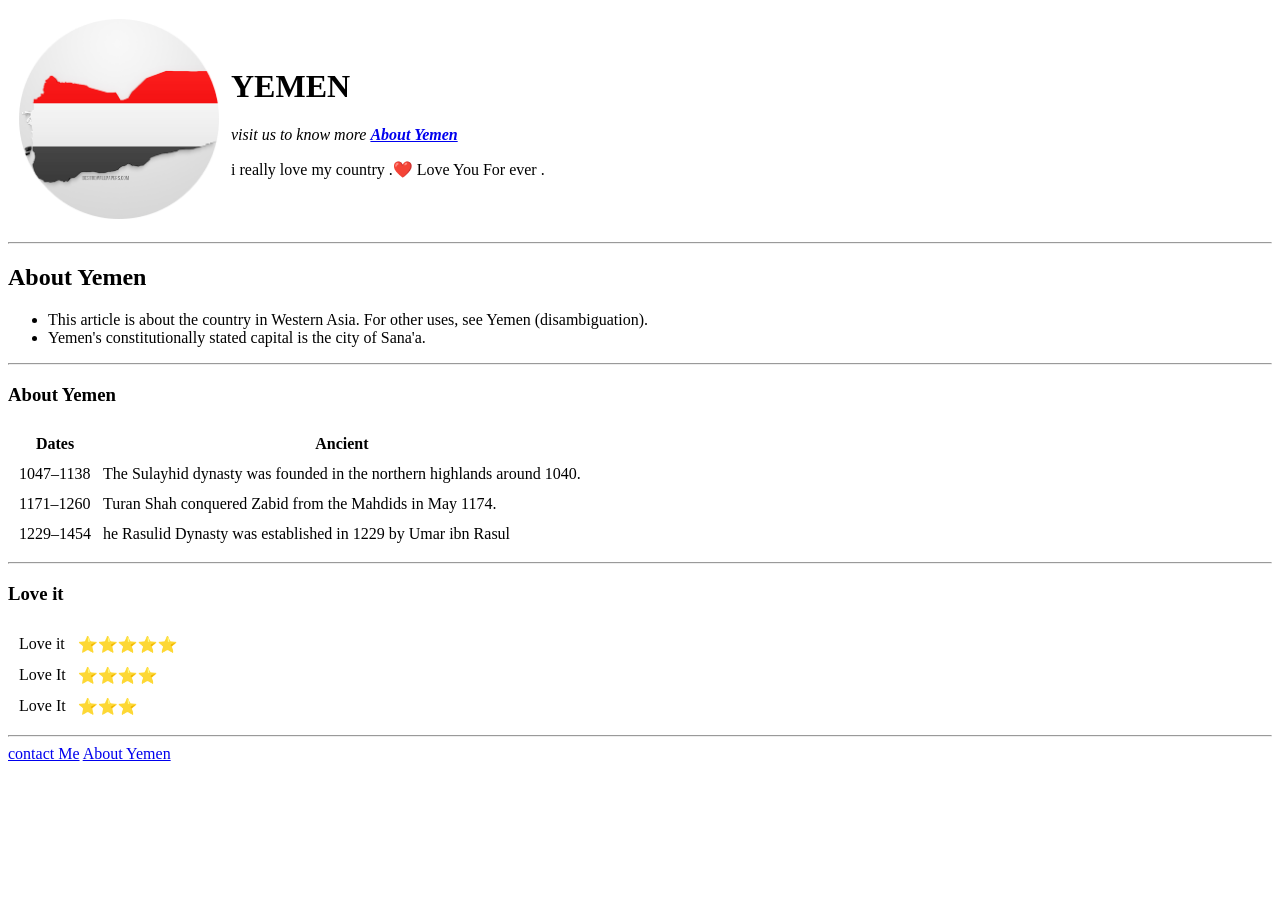
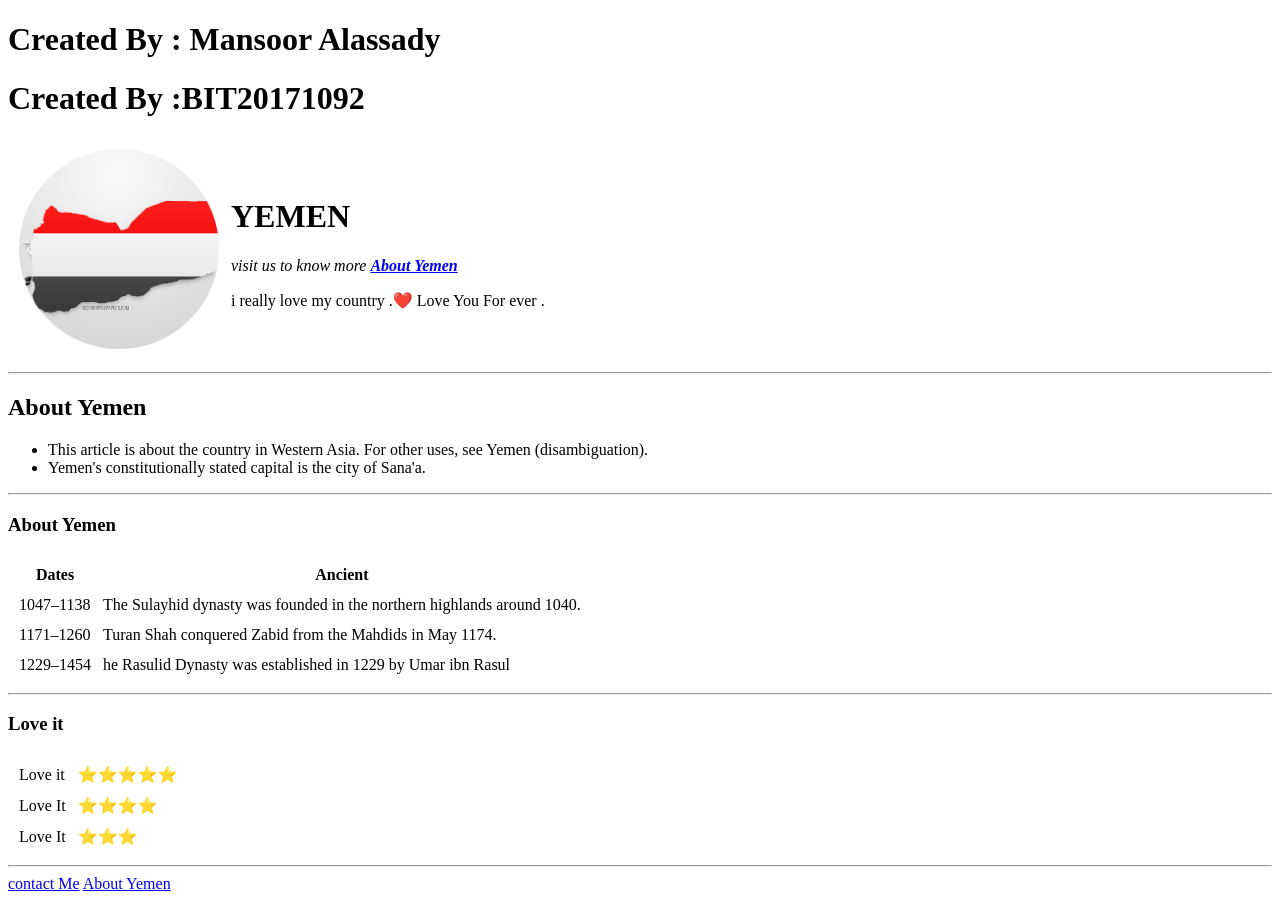
Before and after one commit to alassady/Yemen, a plain HTML site: page index.html in a window 1280 px wide. Before the commit the page ends 800 px from the top, so only its background shows below. Drawn offline with Linux system fonts and the light colour scheme.

Commit message:
Update index.html

```diff
--- a/index.html
+++ b/index.html
@@ -7,7 +7,8 @@
 </head>
 
 <body>
-
+  <h1> Created By : Mansoor Alassady </h1>
+    <h1> Created By :BIT20171092 </h1>
 
   <table cellspacing="10px">
     <tr>
```
